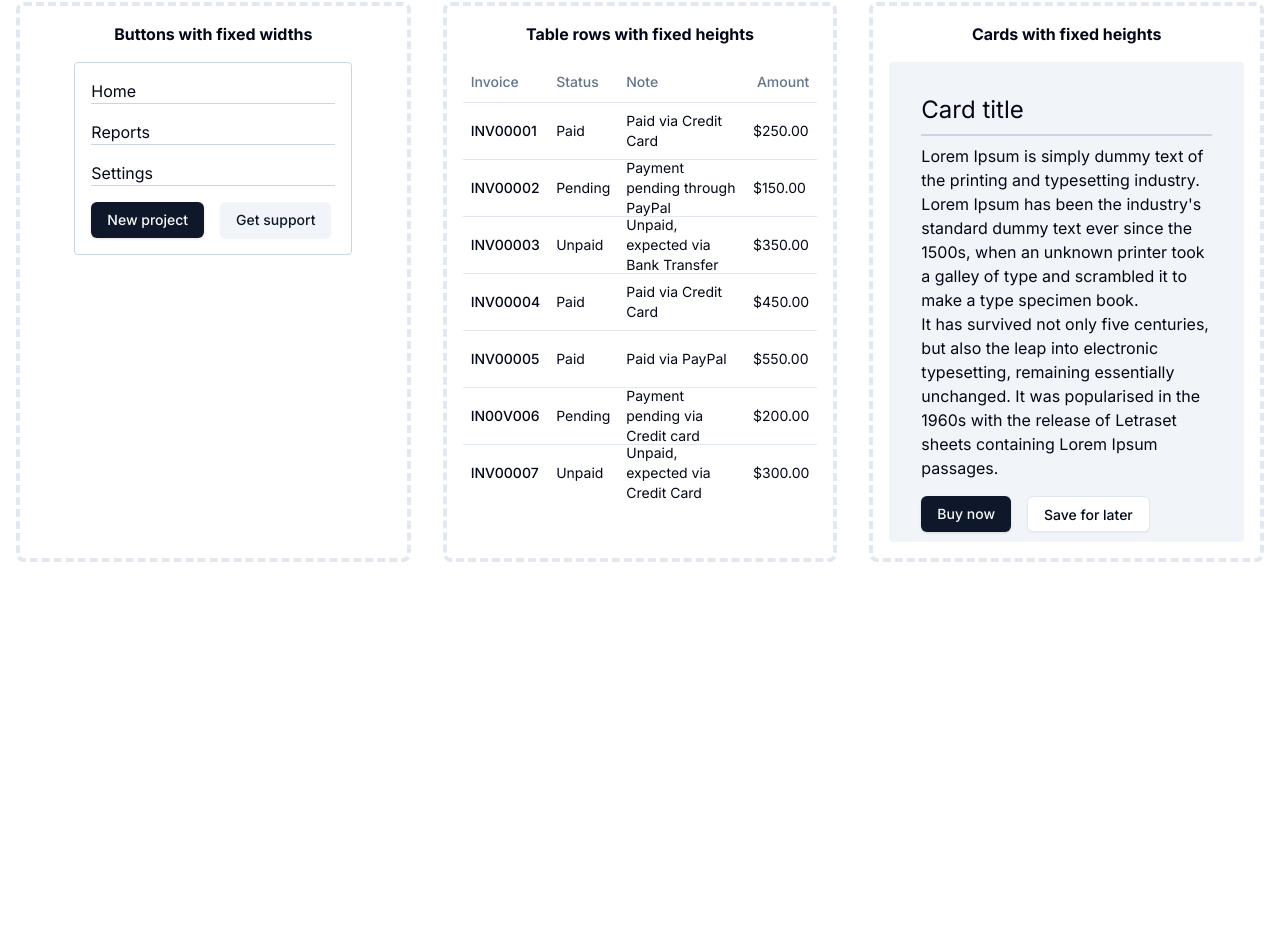
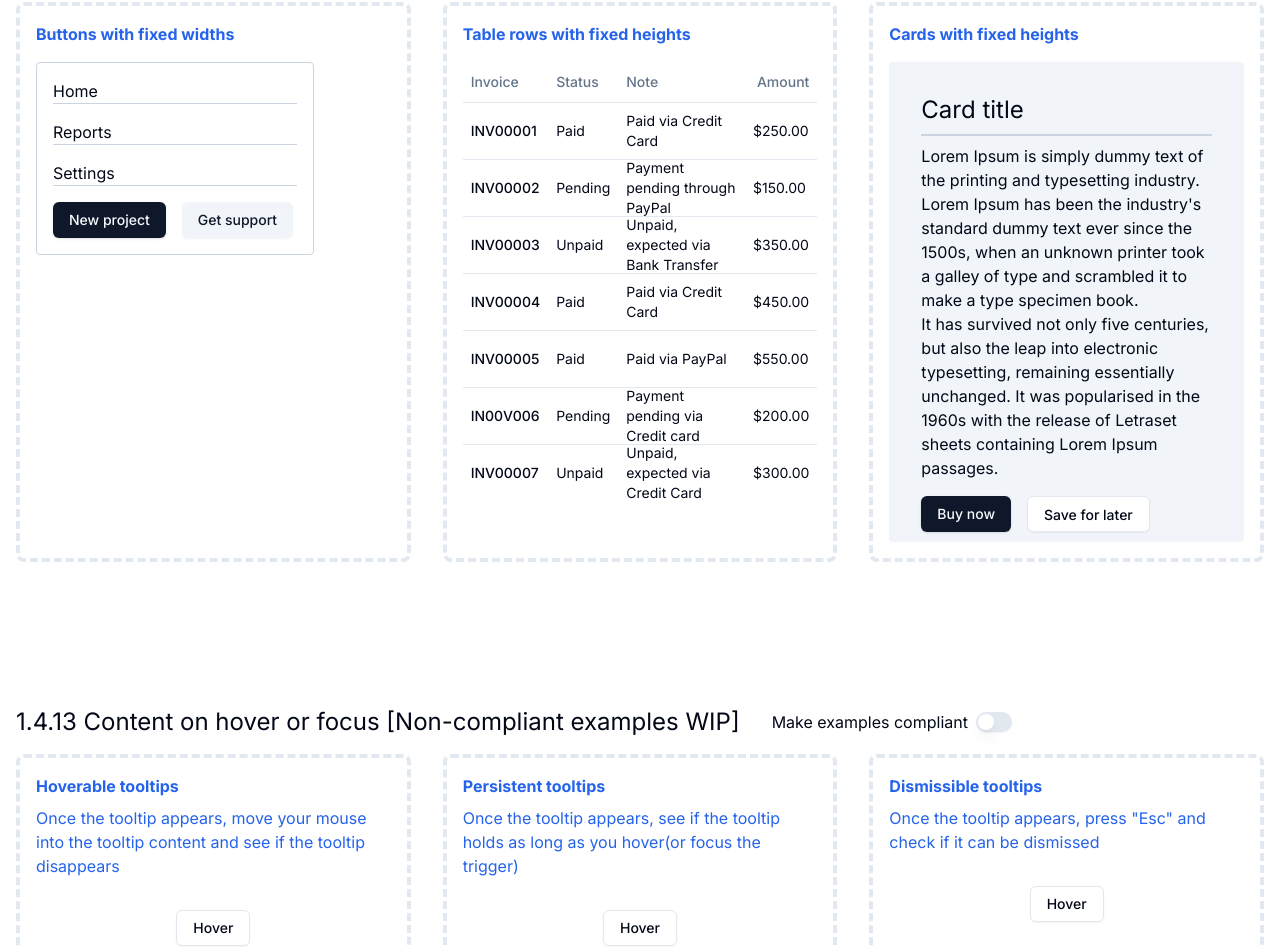
Before and after one commit to vivek-g-browserstack/interactive-wcag-examples, a Next.js app: page / in a window 1280 px wide. Shown: the part 102-1049 px from the top of the page. Before the commit the page ends 800 px from the top, so only its background shows below. Built offline with nearby package versions, Linux system fonts and the light colour scheme.

Commit message:
Add content on hover or focus compliant examples

```diff
--- a/package.json
+++ b/package.json
@@ -11,6 +11,7 @@
   "dependencies": {
     "@radix-ui/react-slot": "^1.1.1",
     "@radix-ui/react-switch": "^1.1.2",
+    "@radix-ui/react-tooltip": "^1.1.6",
     "class-variance-authority": "^0.7.1",
     "clsx": "^2.1.1",
     "lucide-react": "^0.473.0",
--- a/src/app/page.tsx
+++ b/src/app/page.tsx
@@ -1,11 +1,17 @@
 "use client"
 
+import { ContentOnFocusOrHover } from "@/components/ContentOnHoverOrFocus"
 import { TextSpacing } from "@/components/TextSpacing"
 
 export default function Home() {
   return (
     <div>
-      <TextSpacing />
+      <div className="mb-36">
+        <TextSpacing />
+      </div>
+      <div className="mb-36">
+        <ContentOnFocusOrHover />
+      </div>
     </div>
   )
 }
--- /dev/null
+++ b/src/components/ContentOnHoverOrFocus/broken/Dismissible.tsx
@@ -0,0 +1,22 @@
+import { Button } from "@/components/ui/button"
+import {
+    Tooltip,
+    TooltipContent,
+    TooltipProvider,
+    TooltipTrigger,
+} from "@/components/ui/tooltip"
+
+export function DismissibleBroken() {
+    return (
+        <TooltipProvider>
+            <Tooltip>
+                <TooltipTrigger asChild>
+                    <Button variant="outline" className="w-fit mx-auto">Hover</Button>
+                </TooltipTrigger>
+                <TooltipContent>
+                    <p className="w-48">I am the content inside the tooltip. Do you know the cheat code to send me away?</p>
+                </TooltipContent>
+            </Tooltip>
+        </TooltipProvider>
+    )
+}
--- /dev/null
+++ b/src/components/ContentOnHoverOrFocus/broken/Hoverable.tsx
@@ -0,0 +1,22 @@
+import { Button } from "@/components/ui/button"
+import {
+    Tooltip,
+    TooltipContent,
+    TooltipProvider,
+    TooltipTrigger,
+} from "@/components/ui/tooltip"
+
+export function HoverableBroken() {
+    return (
+        <TooltipProvider>
+            <Tooltip>
+                <TooltipTrigger asChild>
+                    <Button variant="outline" className="w-fit mx-auto">Hover</Button>
+                </TooltipTrigger>
+                <TooltipContent>
+                    <p className="w-48">I am the content inside the tooltip. Try hovering on me and see if I feel shy and disappear.</p>
+                </TooltipContent>
+            </Tooltip>
+        </TooltipProvider>
+    )
+}
--- /dev/null
+++ b/src/components/ContentOnHoverOrFocus/broken/Persistent.tsx
@@ -0,0 +1,22 @@
+import { Button } from "@/components/ui/button"
+import {
+    Tooltip,
+    TooltipContent,
+    TooltipProvider,
+    TooltipTrigger,
+} from "@/components/ui/tooltip"
+
+export function PersistentBroken() {
+    return (
+        <TooltipProvider>
+            <Tooltip>
+                <TooltipTrigger asChild>
+                    <Button variant="outline" className="w-fit mx-auto">Hover</Button>
+                </TooltipTrigger>
+                <TooltipContent>
+                    <p className="w-48">I am the content inside the tooltip. Do I get dismissed automatically after a while or do I stay like I'm your best friend?</p>
+                </TooltipContent>
+            </Tooltip>
+        </TooltipProvider>
+    )
+}
--- /dev/null
+++ b/src/components/ContentOnHoverOrFocus/index.tsx
@@ -0,0 +1,44 @@
+import { useState } from "react"
+import { Switch } from "../ui/switch"
+import { HoverableBroken } from "./broken/Hoverable"
+import { PersistentBroken } from "./broken/Persistent"
+import { DismissibleBroken } from "./broken/Dismissible"
+
+export function ContentOnFocusOrHover() {
+    const [isFixed, setIsFixed] = useState(false)
+
+    return (
+        <div className="px-4">
+            <div className="flex gap-8 items-center mb-4">
+                <h2 className="text-2xl">1.4.13 Content on hover or focus [Non-compliant examples WIP]</h2>
+                <div className="flex gap-2 items-center">
+                    <label htmlFor="text-spacing-compliance">Make examples compliant</label>
+                    <Switch
+                        id="text-spacing-compliance"
+                        onCheckedChange={(state) => {
+                            setIsFixed(state)
+                        }}
+                    />
+                </div>
+            </div>
+            <div className="grid grid-cols-3 gap-8">
+                <div className="p-4 rounded-lg border-4 border-dashed border-slate-200 flex flex-col">
+                    <h3 className="font-bold mb-2 text-blue-600">Hoverable tooltips</h3>
+                    <p className="text-blue-600 mb-8">Once the tooltip appears, move your mouse into the tooltip content and see if the tooltip disappears</p>
+                    {isFixed ? <HoverableBroken /> : <HoverableBroken />}
+                </div>
+                <div className="p-4 rounded-lg border-4 border-dashed border-slate-200 flex flex-col">
+                    <h3 className="font-bold mb-2 text-blue-600">Persistent tooltips</h3>
+                    <p className="text-blue-600 mb-8">Once the tooltip appears, see if the tooltip holds as long as you hover(or focus the trigger)</p>
+                    {isFixed ? <PersistentBroken /> : <PersistentBroken />}
+                </div>
+                <div className="p-4 rounded-lg border-4 border-dashed border-slate-200 flex flex-col">
+                    <h3 className="font-bold mb-2 text-blue-600">Dismissible tooltips</h3>
+                    <p className="text-blue-600 mb-8">Once the tooltip appears, press "Esc" and check if it can be dismissed</p>
+                    {isFixed ? <DismissibleBroken /> : <DismissibleBroken />}
+                </div>
+
+            </div>
+        </div>
+    )
+}
--- a/src/components/TextSpacing/index.tsx
+++ b/src/components/TextSpacing/index.tsx
@@ -1,11 +1,11 @@
 import { useState } from "react"
+import { Switch } from "../ui/switch"
 import { ButtonBroken } from "./broken/Button"
-import { Switch } from "../ui/switch"
+import { CardBroken } from "./broken/Card"
+import { TableBroken } from "./broken/Table"
 import { ButtonFixed } from "./fixed/Button"
-import { TableBroken } from "./broken/Table"
+import { CardFixed } from "./fixed/Card"
 import { TableFixed } from "./fixed/Table"
-import { CardBroken } from "./broken/Card"
-import { CardFixed } from "./fixed/Card"
 
 export function TextSpacing() {
     const [isFixed, setIsFixed] = useState(false)
@@ -16,13 +16,13 @@ export function TextSpacing() {
             {applyWCAGValues &&
                 <style>
                     {`
-                        * {
+                        #text-spacing-wcag > * {
                             line-height: 1.5 !important;
                             letter-spacing: 0.12em !important;
                             word-spacing: 0.16em !important;
                         }
 
-                        p {
+                        #text-spacing-wcag > p {
                             margin-bottom:2em !important;
                         }
                 `}
@@ -51,17 +51,17 @@ export function TextSpacing() {
                 />
             </div>
 
-            <div className="grid grid-cols-3 gap-8">
-                <div className="p-4 rounded-lg border-4 border-dashed border-slate-200 flex flex-col items-center">
-                    <h3 className="font-bold mb-4">Buttons with fixed widths</h3>
+            <div id="text-spacing-wcag" className="grid grid-cols-3 gap-8">
+                <div className="p-4 rounded-lg border-4 border-dashed border-slate-200 flex flex-col">
+                    <h3 className="font-bold mb-4 text-blue-600">Buttons with fixed widths</h3>
                     {isFixed ? <ButtonFixed /> : <ButtonBroken />}
                 </div>
-                <div className="p-4 rounded-lg border-4 border-dashed border-slate-200 flex flex-col items-center">
-                    <h3 className="font-bold mb-4">Table rows with fixed heights</h3>
+                <div className="p-4 rounded-lg border-4 border-dashed border-slate-200 flex flex-col">
+                    <h3 className="font-bold mb-4 text-blue-600">Table rows with fixed heights</h3>
                     {isFixed ? <TableFixed /> : <TableBroken />}
                 </div>
-                <div className="p-4 rounded-lg border-4 border-dashed border-slate-200 flex flex-col items-center">
-                    <h3 className="font-bold mb-4">Cards with fixed heights</h3>
+                <div className="p-4 rounded-lg border-4 border-dashed border-slate-200 flex flex-col">
+                    <h3 className="font-bold mb-4 text-blue-600">Cards with fixed heights</h3>
                     {isFixed ? <CardFixed /> : <CardBroken />}
                 </div>
 
--- /dev/null
+++ b/src/components/ui/tooltip.tsx
@@ -0,0 +1,32 @@
+"use client"
+
+import * as React from "react"
+import * as TooltipPrimitive from "@radix-ui/react-tooltip"
+
+import { cn } from "@/lib/utils"
+
+const TooltipProvider = TooltipPrimitive.Provider
+
+const Tooltip = TooltipPrimitive.Root
+
+const TooltipTrigger = TooltipPrimitive.Trigger
+
+const TooltipContent = React.forwardRef<
+  React.ElementRef<typeof TooltipPrimitive.Content>,
+  React.ComponentPropsWithoutRef<typeof TooltipPrimitive.Content>
+>(({ className, sideOffset = 4, ...props }, ref) => (
+  <TooltipPrimitive.Portal>
+    <TooltipPrimitive.Content
+      ref={ref}
+      sideOffset={sideOffset}
+      className={cn(
+        "z-50 overflow-hidden rounded-md bg-primary px-3 py-1.5 text-xs text-primary-foreground animate-in fade-in-0 zoom-in-95 data-[state=closed]:animate-out data-[state=closed]:fade-out-0 data-[state=closed]:zoom-out-95 data-[side=bottom]:slide-in-from-top-2 data-[side=left]:slide-in-from-right-2 data-[side=right]:slide-in-from-left-2 data-[side=top]:slide-in-from-bottom-2",
+        className
+      )}
+      {...props}
+    />
+  </TooltipPrimitive.Portal>
+))
+TooltipContent.displayName = TooltipPrimitive.Content.displayName
+
+export { Tooltip, TooltipTrigger, TooltipContent, TooltipProvider }
```
Also changed, not shown: 1 other file (tests, documents, lock files or other folders).
